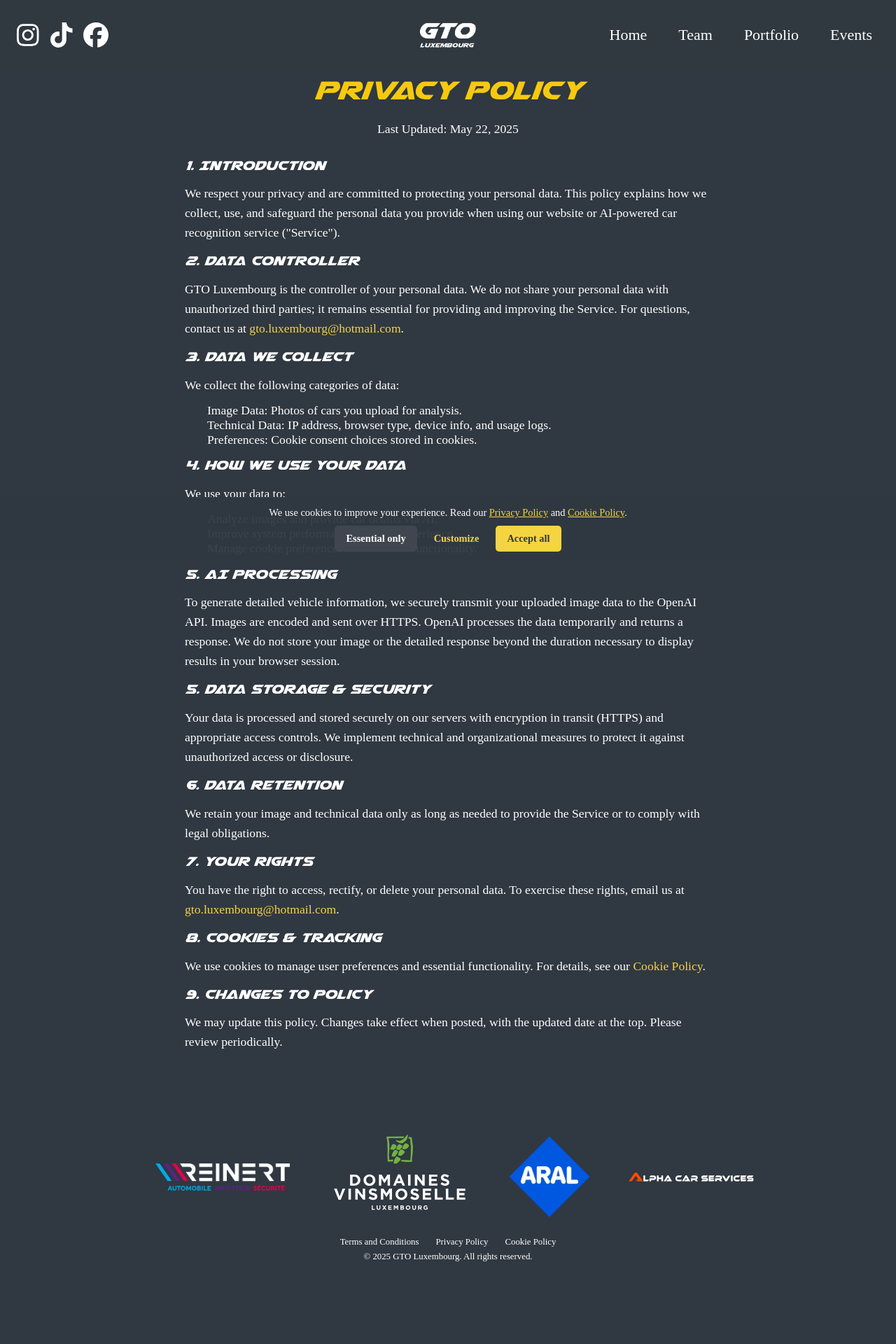
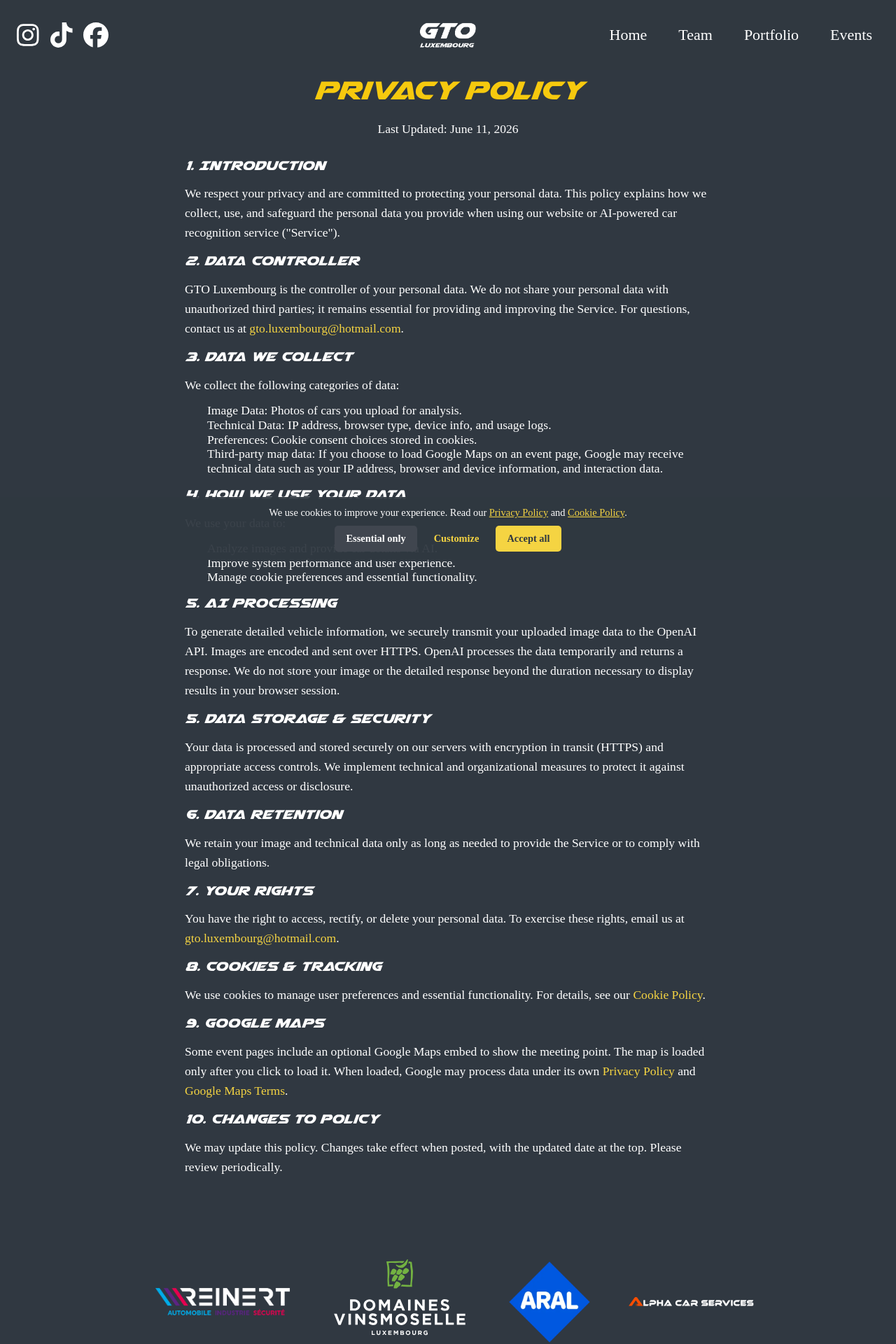
Before and after one commit to kinglouie-fm/gto_website, a Vue app: page /privacy in a window 1280 px wide. Shown: the top 1920 px of the page at 70% size. Before the commit the page ends 1810 px from the top, so only its background shows below. Built offline with nearby package versions, Linux system fonts and the light colour scheme; a web font is replaced by a local one.

Commit message:
Allow Google Maps

```diff
--- a/src/views/CookiePolicyView.vue
+++ b/src/views/CookiePolicyView.vue
@@ -2,7 +2,7 @@
     <main>
         <section class="container content container-pb">
             <h3 class="text-center h-yellow h-first">Cookie Policy</h3>
-            <p class="text-center content-text mb-4">Last Updated: May 22, 2025</p>
+            <p class="text-center content-text mb-4">Last Updated: June 11, 2026</p>
 
             <div class="container">
                 <h4 class="h-white-small">1. What Are Cookies?</h4>
@@ -18,13 +18,22 @@
                     <strong>Marketing:</strong> Enable advertising personalization; opt-in via cookie settings.
                 </ul>
 
-                <h4 class="h-white-small">3. Managing Cookies</h4>
+                <h4 class="h-white-small">3. Third-party Maps</h4>
+                <p class="content-text">
+                    Event pages may offer an optional Google Maps embed. The map is not loaded automatically. If you
+                    click "Load Google Maps", Google Maps may set or read cookies and similar technologies, and Google
+                    may receive technical data about your visit. You can read more in Google's
+                    <a href="https://policies.google.com/privacy" target="_blank" rel="noopener noreferrer">Privacy
+                        Policy</a>.
+                </p>
+
+                <h4 class="h-white-small">4. Managing Cookies</h4>
                 <p class="content-text">
                     You can manage or withdraw cookie consent anytime via the "Cookie Settings" option in the banner or
                     your browser settings. Disabling cookies may affect site functionality.
                 </p>
 
-                <h4 class="h-white-small">4. Changes to Cookie Policy</h4>
+                <h4 class="h-white-small">5. Changes to Cookie Policy</h4>
                 <p class="content-text">
                     We may revise this policy. Updates take effect when posted with the new date. Please revisit to stay
                     informed.
@@ -54,6 +63,16 @@ h3 {
     font-size: 1.25rem;
 }
 
+a {
+    color: #f5d442;
+    text-decoration: none;
+}
+
+a:hover {
+    color: #f5d442;
+    text-decoration: underline;
+}
+
 @media (min-width: 576px) {
     .content-text {
         font-size: 1.1rem;
--- a/src/views/EventDetailView.vue
+++ b/src/views/EventDetailView.vue
@@ -37,9 +37,18 @@
 
                     <aside v-if="event.mapQuery" class="event-detail__aside">
                         <div class="event-detail__map border">
-                            <iframe title="Supercar Sunday meeting point"
-                                :src="`https://www.google.com/maps?q=${encodeURIComponent(event.mapQuery)}&output=embed`"
+                            <iframe v-if="mapLoaded" title="Supercar Sunday meeting point" :src="mapEmbedUrl"
                                 loading="lazy" referrerpolicy="no-referrer-when-downgrade"></iframe>
+
+                            <div v-else class="event-detail__map-placeholder">
+                                <h4 class="h-white-small">Meeting point</h4>
+                                <p>
+                                    Load Google Maps to view the event location. Google may receive technical data when
+                                    the map is loaded.
+                                </p>
+                                <ButtonFilled class="event-detail__map-button" @click="mapLoaded = true">Load Google
+                                    Maps</ButtonFilled>
+                            </div>
                         </div>
                     </aside>
                 </div>
@@ -50,8 +59,9 @@
 </template>
 
 <script setup>
-import { computed } from 'vue'
+import { computed, ref } from 'vue'
 import { useRoute } from 'vue-router'
+import ButtonFilled from '@/components/ButtonFilled.vue'
 import EventCountdown from '@/components/EventCountdown.vue'
 import FaqAccordion from '@/components/FaqAccordion.vue'
 import GetInTouchButton from '@/components/GetInTouchButton.vue'
@@ -59,6 +69,12 @@ import { findEventBySlug } from '@/data/events'
 
 const route = useRoute()
 const event = computed(() => findEventBySlug(route.params.slug))
+const mapLoaded = ref(false)
+const mapEmbedUrl = computed(() =>
+    event.value?.mapQuery
+        ? `https://www.google.com/maps?q=${encodeURIComponent(event.value.mapQuery)}&output=embed`
+        : ''
+)
 </script>
 
 <style scoped>
@@ -163,6 +179,31 @@ const event = computed(() => findEventBySlug(route.params.slug))
     border: 0;
 }
 
+.event-detail__map-placeholder {
+    display: flex;
+    flex-direction: column;
+    align-items: flex-start;
+    justify-content: center;
+    gap: 1rem;
+    width: 100%;
+    height: 100%;
+    padding: 1.5rem;
+    color: white;
+}
+
+.event-detail__map-placeholder h4,
+.event-detail__map-placeholder p {
+    margin: 0;
+}
+
+.event-detail__map-placeholder p {
+    max-width: 420px;
+}
+
+.event-detail__map-button {
+    margin-right: 0;
+}
+
 .event-detail__directions {
     margin-top: 1.5rem;
     margin-right: 0;
--- a/src/views/PrivacyView.vue
+++ b/src/views/PrivacyView.vue
@@ -2,7 +2,7 @@
     <main>
         <section class="container content container-pb">
             <h3 class="text-center h-yellow h-first">Privacy Policy</h3>
-            <p class="text-center content-text mb-4">Last Updated: May 22, 2025</p>
+            <p class="text-center content-text mb-4">Last Updated: June 11, 2026</p>
 
             <div class="container">
                 <h4 class="h-white-small">1. Introduction</h4>
@@ -27,7 +27,10 @@
                 <ul class="content-text">
                     <strong>Image Data:</strong> Photos of cars you upload for analysis.<br>
                     <strong>Technical Data:</strong> IP address, browser type, device info, and usage logs.<br>
-                    <strong>Preferences:</strong> Cookie consent choices stored in cookies.
+                    <strong>Preferences:</strong> Cookie consent choices stored in cookies.<br>
+                    <strong>Third-party map data:</strong> If you choose to load Google Maps on an event page, Google
+                    may receive technical data such as your IP address, browser and device information, and interaction
+                    data.
                 </ul>
 
                 <h4 class="h-white-small">4. How We Use Your Data</h4>
@@ -82,7 +85,18 @@
                     <RouterLink to="/cookie-policy">Cookie Policy</RouterLink>.
                 </p>
 
-                <h4 class="h-white-small">9. Changes to Policy</h4>
+                <h4 class="h-white-small">9. Google Maps</h4>
+                <p class="content-text">
+                    Some event pages include an optional Google Maps embed to show the meeting point. The map is loaded
+                    only after you click to load it. When loaded, Google may process data under its own
+                    <a href="https://policies.google.com/privacy" target="_blank" rel="noopener noreferrer">Privacy
+                        Policy</a>
+                    and
+                    <a href="https://maps.google.com/help/terms_maps/" target="_blank" rel="noopener noreferrer">Google
+                        Maps Terms</a>.
+                </p>
+
+                <h4 class="h-white-small">10. Changes to Policy</h4>
                 <p class="content-text">
                     We may update this policy. Changes take effect when posted, with the updated date at the top.
                     Please review periodically.
```
Also changed, not shown: 1 other file (tests, documents, lock files or other folders).
